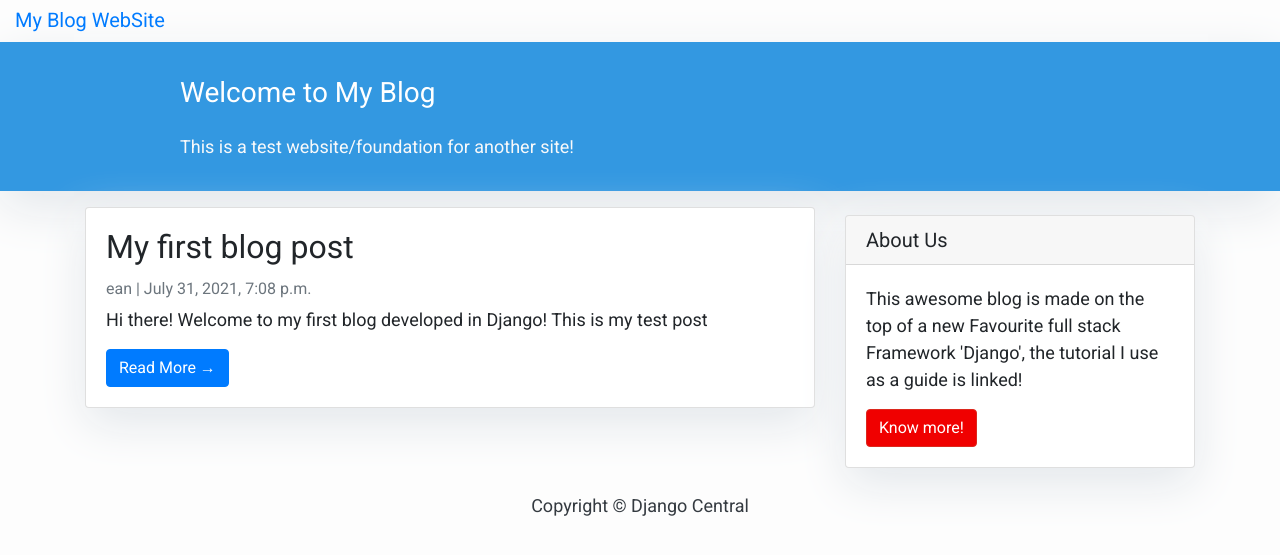
After one commit to alexNich81s/django_blog_project, a Django app: page / in a window 1280 px wide. The commit adds this page. Shown: the top 555 px of the page. Run offline with Django 3.2, Linux system fonts and the light colour scheme; data comes from the database, SQL or seed files in the repository; some libraries are stand-ins or nearby versions.

Commit message:
More files to templates

```diff
--- a/myblog/templates/base.html
+++ b/myblog/templates/base.html
@@ -7,18 +7,58 @@
     <meta name="google" content="notranslate" />
     <meta name="viewport" content="width=device-width, initial-scale=1" />
     <link rel="stylesheet" href="https://maxcdn.bootstrapcdn.com/bootstrap/4.0.0/css/bootstrap.min.css"
-
+    integrity="sha384-Gn5384xqQ1aoWXA+058RXPxPg6fy4IWvTNh0E263XmFcJlSAwiGgFAW/dAiS6JXm"
     crossorigin="anonymous" />
     <style media="screen">
-
+          body {
+             font-family: "Roboto", sans-serif;
+             font-size: 17px;
+             background-color: #fdfdfd;
+         }
+         .shadow {
+             box-shadow: 0 4px 2px -2px rgba(0, 0, 0, 0.1);
+         }
+         .btn-danger {
+             color: #fff;
+             background-color: #f00000;
+             border-color: #dc281e;
+         }
+         .masthead {
+             background: #3398E1;
+             height: auto;
+             padding-bottom: 15px;
+             box-shadow: 0 16px 48px #E3E7EB;
+             padding-top: 10px;
+         }
     </style>
   </head>
   <body>
     <nav>
+      <div class="container-fluid">
+              <a class="navbar-brand" href="{% url 'home' %}">My Blog WebSite</a>
+              <button class="navbar-toggler navbar-toggler-right" type="button" data-toggle="collapse" data-target="#navbarResponsive"
+                  aria-controls="navbarResponsive" aria-expanded="false" aria-label="Toggle navigation">
+                  <span class="navbar-toggler-icon"></span>
+              </button>
+              <div class="collapse navbar-collapse" id="navbarResponsive">
+                  <ul class="navbar-nav ml-auto">
+                      <li class="nav-item text-black">
+                          <a class="nav-link text-black font-weight-bold" href="#">About</a>
+                      </li>
+                      <li class="nav-item text-black">
+                          <a class="nav-link text-black font-weight-bold" href="#">Policy</a>
+                      </li>
+                      <li class="nav-item text-black">
+                          <a class="nav-link text-black font-weight-bold" href="#">Contact</a>
+                      </li>
+              </div>
+      </div>
+    </nav>
 
-    </nav>
     {% block content %}
     {% endblock %}
-    <footer></footer>
+    <footer>
+        <p class="m-0 text-dark text-center ">Copyright &copy; Django Central</p>
+    </footer>
   </body>
 </html>
--- /dev/null
+++ b/myblog/templates/index.html
@@ -0,0 +1,51 @@
+{% extends "base.html" %}
+{% block content %}
+<style>
+    body {
+        font-family: "Roboto", sans-serif;
+        font-size: 18px;
+        background-color: #fdfdfd;
+    }
+
+    .head_text {
+        color: white;
+    }
+
+    .card {
+        box-shadow: 0 16px 48px #E3E7EB;
+    }
+</style>
+
+<header class="masthead">
+    <div class="overlay"></div>
+    <div class="container">
+        <div class="row">
+            <div class=" col-md-8 col-md-10 mx-auto">
+                <div class="site-heading">
+                    <h3 class=" site-heading my-4 mt-3 text-white"> Welcome to My  Blog </h3>
+                    <p class="text-light">This is a test website/foundation for another site! &nbsp
+                    </p>
+                </div>
+            </div>
+        </div>
+    </div>
+</header>
+<div class="container">
+    <div class="row">
+        <!-- Blog Entries Column -->
+        <div class="col-md-8 mt-3 left">
+            {% for post in post_list %}
+            <div class="card mb-4">
+                <div class="card-body">
+                    <h2 class="card-title">{{ post.title }}</h2>
+                    <p class="card-text text-muted h6">{{ post.author }} | {{ post.created_on}} </p>
+                    <p class="card-text">{{post.content|slice:":200" }}</p>
+                    <a href="{% url 'post_detail' post.slug  %}" class="btn btn-primary">Read More &rarr;</a>
+                </div>
+            </div>
+            {% endfor %}
+        </div>
+        {% block sidebar %} {% include 'sidebar.html' %} {% endblock sidebar %}
+    </div>
+</div>
+{% endblock %}
--- /dev/null
+++ b/myblog/templates/sidebar.html
@@ -0,0 +1,22 @@
+{% block sidebar %}
+
+<style>
+    .card{
+        box-shadow: 0 16px 48px #E3E7EB;
+    }
+
+</style>
+
+<!-- Sidebar Widgets Column -->
+<div class="col-md-4 float-right ">
+<div class="card my-4">
+    <h5 class="card-header">About Us</h5>
+<div class="card-body">
+    <p class="card-text"> This awesome blog is made on the top of a new Favourite full stack Framework 'Django', the tutorial I use as a guide is linked!</p>
+    <a href="https://djangocentral.com/building-a-blog-application-with-django"
+       class="btn btn-danger">Know more!</a>
+</div>
+</div>
+</div>
+
+{% endblock sidebar %}
```
Also changed, not shown: myblog/templates/post_detail.html (added, +55 -0 lines).
